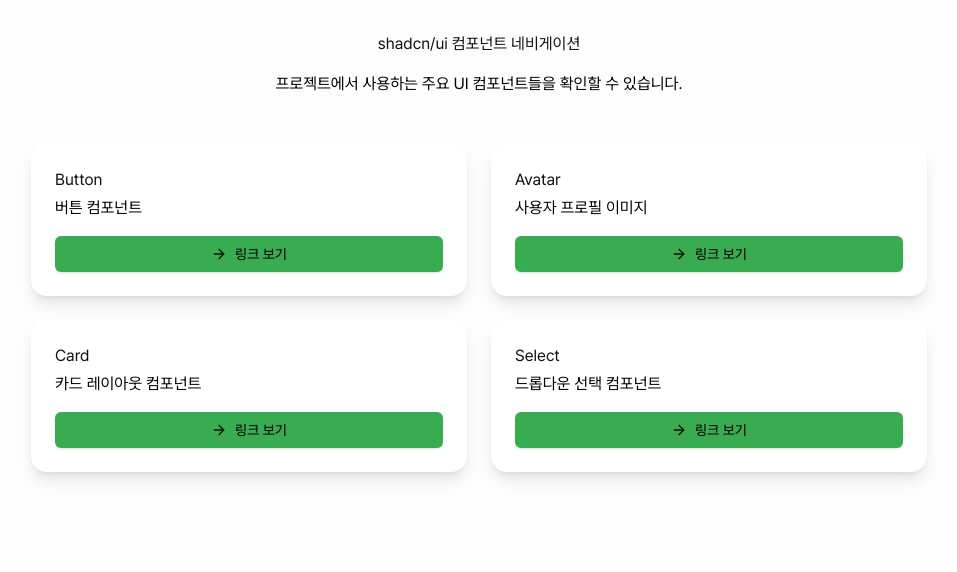
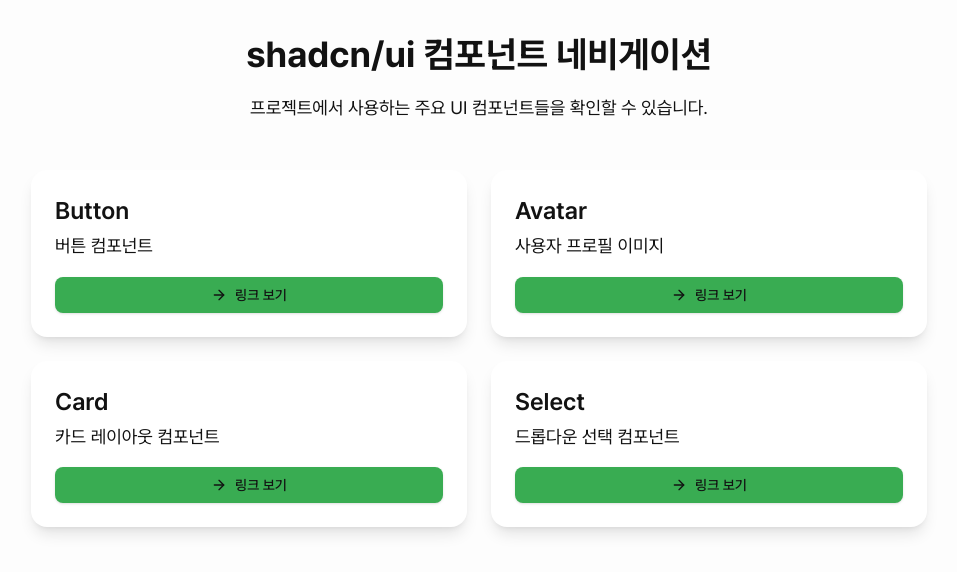
Before and after one commit to toosign00/Final-04-4vely, a Next.js app: page /example in a window 1280 px wide. Shown: the top 572 px of the page, without its empty margins (161-1118 px from the left). Built offline with nearby package versions, Linux system fonts and the light colour scheme.

Commit message:
💄 style: apply shadcn/ui styles and separate CSS

```diff
--- a/src/styles/globals.css
+++ b/src/styles/globals.css
@@ -1,4 +1,6 @@
 @import 'tailwindcss';
+@import 'tw-animate-css';
+@import './variables.css';
 
 @theme {
   --color-neutral-*: initial;
@@ -35,8 +37,8 @@
   --color-neutral-inverse: #fafafa;
 
   /* Functional 컬러 (상태 표시) */
-  --color-success: #39ac52;
-  --color-warning: #f39c12;
+  --color-success: #22c55e;
+  --color-warning: #f59e0b;
   --color-error: #ef4444;
   --color-info: #3b82f6;
 
@@ -45,3 +47,42 @@
   --color-border-default: #d4d4d4;
   --color-border-strong: #a3a3a3;
 }
+
+@layer utilities {
+  /* 헤딩 스타일 */
+  .t-h1 {
+    @apply scroll-m-16 text-2xl leading-tight font-bold tracking-tighter text-balance text-neutral-900 md:scroll-m-20 md:text-3xl md:tracking-tight lg:scroll-m-24 lg:text-4xl lg:tracking-normal;
+  }
+
+  .t-h2 {
+    @apply scroll-m-14 text-xl leading-tight font-semibold tracking-tighter text-neutral-900 first:mt-0 md:scroll-m-18 md:text-2xl md:tracking-tight lg:scroll-m-22 lg:text-3xl lg:tracking-normal;
+  }
+
+  .t-h3 {
+    @apply scroll-m-12 text-lg leading-snug font-semibold tracking-tighter text-neutral-900 md:scroll-m-16 md:text-xl md:tracking-tight lg:scroll-m-20 lg:text-2xl lg:tracking-normal;
+  }
+
+  .t-h4 {
+    @apply scroll-m-10 text-base leading-snug font-semibold tracking-tighter text-neutral-900 md:scroll-m-14 md:text-lg md:tracking-tight lg:scroll-m-18 lg:text-xl lg:tracking-normal;
+  }
+
+  .t-body {
+    @apply text-sm leading-relaxed font-normal tracking-tighter text-neutral-900 md:text-base md:tracking-tight lg:text-lg lg:tracking-normal;
+  }
+
+  .t-small {
+    @apply text-xs leading-normal font-normal tracking-tighter text-neutral-900 md:text-sm md:tracking-tight lg:text-base lg:tracking-normal;
+  }
+
+  .t-large {
+    @apply text-base leading-relaxed font-semibold tracking-tighter text-neutral-900 md:text-lg md:tracking-tight lg:text-xl lg:tracking-normal;
+  }
+
+  .t-desc {
+    @apply text-xs leading-normal font-normal tracking-tighter text-neutral-500 md:text-sm md:tracking-tight lg:text-base lg:tracking-normal;
+  }
+
+  .focus-visible {
+    @apply focus-visible:ring-primary-500 focus-visible:border-transparent focus-visible:ring-2 focus-visible:ring-offset-2 focus-visible:ring-offset-white focus-visible:outline-none;
+  }
+}
--- /dev/null
+++ b/src/styles/variables.css
@@ -0,0 +1,116 @@
+
+@theme inline {
+  --radius-sm: calc(var(--radius) - 4px);
+  --radius-md: calc(var(--radius) - 2px);
+  --radius-lg: var(--radius);
+  --radius-xl: calc(var(--radius) + 4px);
+  --color-background: var(--background);
+  --color-foreground: var(--foreground);
+  --color-card: var(--card);
+  --color-card-foreground: var(--card-foreground);
+  --color-popover: var(--popover);
+  --color-popover-foreground: var(--popover-foreground);
+  --color-primary: var(--primary);
+  --color-primary-foreground: var(--primary-foreground);
+  --color-secondary: var(--secondary);
+  --color-secondary-foreground: var(--secondary-foreground);
+  --color-muted: var(--muted);
+  --color-muted-foreground: var(--muted-foreground);
+  --color-accent: var(--accent);
+  --color-accent-foreground: var(--accent-foreground);
+  --color-destructive: var(--destructive);
+  --color-border: var(--border);
+  --color-input: var(--input);
+  --color-ring: var(--ring);
+  --color-chart-1: var(--chart-1);
+  --color-chart-2: var(--chart-2);
+  --color-chart-3: var(--chart-3);
+  --color-chart-4: var(--chart-4);
+  --color-chart-5: var(--chart-5);
+  --color-sidebar: var(--sidebar);
+  --color-sidebar-foreground: var(--sidebar-foreground);
+  --color-sidebar-primary: var(--sidebar-primary);
+  --color-sidebar-primary-foreground: var(--sidebar-primary-foreground);
+  --color-sidebar-accent: var(--sidebar-accent);
+  --color-sidebar-accent-foreground: var(--sidebar-accent-foreground);
+  --color-sidebar-border: var(--sidebar-border);
+  --color-sidebar-ring: var(--sidebar-ring);
+}
+
+:root {
+  --radius: 0.625rem;
+  --background: oklch(1 0 0);
+  --foreground: oklch(0.145 0 0);
+  --card: oklch(1 0 0);
+  --card-foreground: oklch(0.145 0 0);
+  --popover: oklch(1 0 0);
+  --popover-foreground: oklch(0.145 0 0);
+  --primary: oklch(0.205 0 0);
+  --primary-foreground: oklch(0.985 0 0);
+  --secondary: oklch(0.97 0 0);
+  --secondary-foreground: oklch(0.205 0 0);
+  --muted: oklch(0.97 0 0);
+  --muted-foreground: oklch(0.556 0 0);
+  --accent: oklch(0.97 0 0);
+  --accent-foreground: oklch(0.205 0 0);
+  --destructive: oklch(0.577 0.245 27.325);
+  --border: oklch(0.922 0 0);
+  --input: oklch(0.922 0 0);
+  --ring: oklch(0.708 0 0);
+  --chart-1: oklch(0.646 0.222 41.116);
+  --chart-2: oklch(0.6 0.118 184.704);
+  --chart-3: oklch(0.398 0.07 227.392);
+  --chart-4: oklch(0.828 0.189 84.429);
+  --chart-5: oklch(0.769 0.188 70.08);
+  --sidebar: oklch(0.985 0 0);
+  --sidebar-foreground: oklch(0.145 0 0);
+  --sidebar-primary: oklch(0.205 0 0);
+  --sidebar-primary-foreground: oklch(0.985 0 0);
+  --sidebar-accent: oklch(0.97 0 0);
+  --sidebar-accent-foreground: oklch(0.205 0 0);
+  --sidebar-border: oklch(0.922 0 0);
+  --sidebar-ring: oklch(0.708 0 0);
+}
+
+.dark {
+  --background: oklch(0.145 0 0);
+  --foreground: oklch(0.985 0 0);
+  --card: oklch(0.205 0 0);
+  --card-foreground: oklch(0.985 0 0);
+  --popover: oklch(0.205 0 0);
+  --popover-foreground: oklch(0.985 0 0);
+  --primary: oklch(0.922 0 0);
+  --primary-foreground: oklch(0.205 0 0);
+  --secondary: oklch(0.269 0 0);
+  --secondary-foreground: oklch(0.985 0 0);
+  --muted: oklch(0.269 0 0);
+  --muted-foreground: oklch(0.708 0 0);
+  --accent: oklch(0.269 0 0);
+  --accent-foreground: oklch(0.985 0 0);
+  --destructive: oklch(0.704 0.191 22.216);
+  --border: oklch(1 0 0 / 10%);
+  --input: oklch(1 0 0 / 15%);
+  --ring: oklch(0.556 0 0);
+  --chart-1: oklch(0.488 0.243 264.376);
+  --chart-2: oklch(0.696 0.17 162.48);
+  --chart-3: oklch(0.769 0.188 70.08);
+  --chart-4: oklch(0.627 0.265 303.9);
+  --chart-5: oklch(0.645 0.246 16.439);
+  --sidebar: oklch(0.205 0 0);
+  --sidebar-foreground: oklch(0.985 0 0);
+  --sidebar-primary: oklch(0.488 0.243 264.376);
+  --sidebar-primary-foreground: oklch(0.985 0 0);
+  --sidebar-accent: oklch(0.269 0 0);
+  --sidebar-accent-foreground: oklch(0.985 0 0);
+  --sidebar-border: oklch(1 0 0 / 10%);
+  --sidebar-ring: oklch(0.556 0 0);
+}
+
+@layer base {
+  * {
+    @apply border-border outline-ring/50;
+  }
+  body {
+    @apply bg-background text-foreground;
+  }
+}
```
